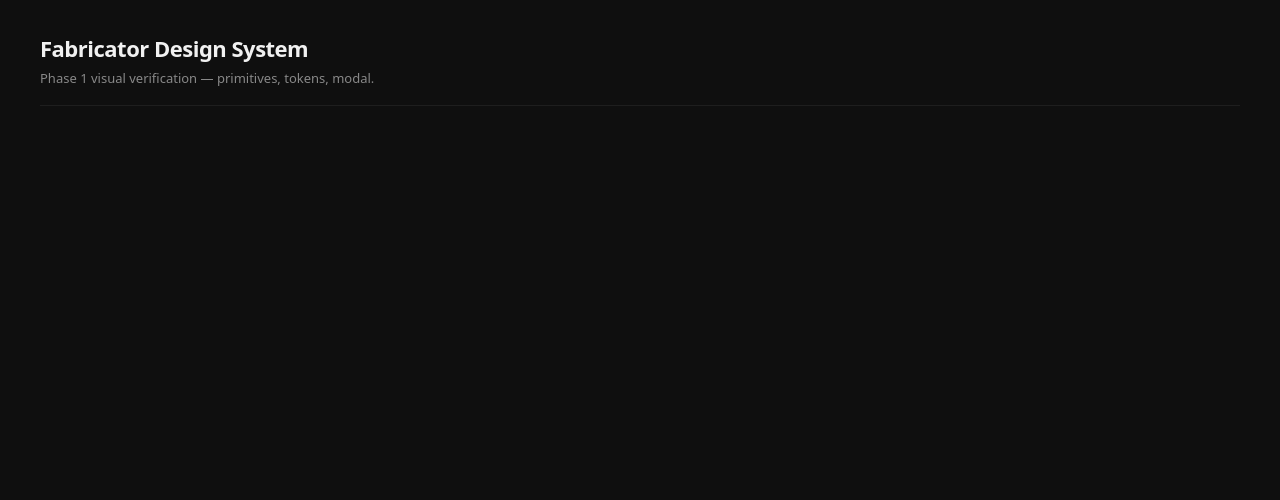
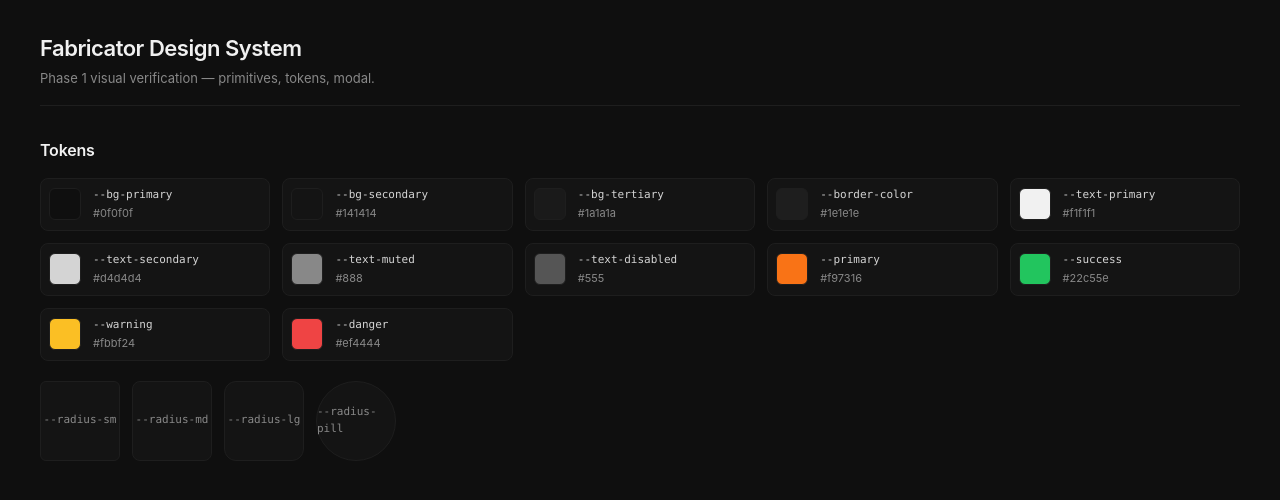
Before and after one commit to philderks/Fabricator, a Vue app in the folder frontend/: page /design-system in a window 1280 px wide. Shown: the top 500 px of the page. Built offline with nearby package versions, Linux system fonts and the light colour scheme.

Commit message:
feat(frontend): add spacing/radii/typography/shadow tokens + design-system tokens preview

```diff
--- a/frontend/src/assets/global.css
+++ b/frontend/src/assets/global.css
@@ -42,6 +42,39 @@ body {
   --primary-dark: #ea6d0e;
   --secondary: #1a1a1a;
   --secondary-hover: #252525;
+
+  /* Spacing scale (4px base) */
+  --space-1: 4px;
+  --space-2: 8px;
+  --space-3: 12px;
+  --space-4: 16px;
+  --space-5: 20px;
+  --space-6: 24px;
+  --space-8: 32px;
+  --space-10: 40px;
+
+  /* Radii */
+  --radius-sm: 6px;
+  --radius-md: 8px;
+  --radius-lg: 12px;
+  --radius-pill: 999px;
+
+  /* Typography */
+  --font-sans: 'DM Sans Variable', 'Inter', -apple-system, BlinkMacSystemFont, 'Segoe UI', sans-serif;
+  --font-mono: 'JetBrains Mono', 'SF Mono', Menlo, Consolas, monospace;
+  --text-xs: 11px;
+  --text-sm: 13px;
+  --text-base: 14px;
+  --text-md: 16px;
+  --text-lg: 20px;
+  --text-xl: 24px;
+  --leading-tight: 1.2;
+  --leading-normal: 1.5;
+
+  /* Shadows */
+  --shadow-sm: 0 1px 2px rgba(0, 0, 0, 0.3);
+  --shadow-md: 0 4px 12px rgba(0, 0, 0, 0.4);
+  --shadow-lg: 0 20px 60px rgba(0, 0, 0, 0.5);
 }
 
 /* Page Layout */
--- a/frontend/src/views/DesignSystem.vue
+++ b/frontend/src/views/DesignSystem.vue
@@ -1,4 +1,25 @@
 <script setup>
+const colorTokens = [
+  { name: '--bg-primary', value: '#0f0f0f' },
+  { name: '--bg-secondary', value: '#141414' },
+  { name: '--bg-tertiary', value: '#1a1a1a' },
+  { name: '--border-color', value: '#1e1e1e' },
+  { name: '--text-primary', value: '#f1f1f1' },
+  { name: '--text-secondary', value: '#d4d4d4' },
+  { name: '--text-muted', value: '#888' },
+  { name: '--text-disabled', value: '#555' },
+  { name: '--primary', value: '#f97316' },
+  { name: '--success', value: '#22c55e' },
+  { name: '--warning', value: '#fbbf24' },
+  { name: '--danger', value: '#ef4444' }
+]
+
+const radiusTokens = [
+  { name: '--radius-sm' },
+  { name: '--radius-md' },
+  { name: '--radius-lg' },
+  { name: '--radius-pill' }
+]
 </script>
 
 <template>
@@ -7,6 +28,23 @@
       <h1>Fabricator Design System</h1>
       <p>Phase 1 visual verification — primitives, tokens, modal.</p>
     </header>
+    <section class="ds-section">
+      <h2 class="ds-section-title">Tokens</h2>
+      <div class="ds-token-grid">
+        <div v-for="t in colorTokens" :key="t.name" class="ds-token">
+          <div class="ds-token-swatch" :style="{ background: `var(${t.name})` }"></div>
+          <div class="ds-token-meta">
+            <code>{{ t.name }}</code>
+            <span>{{ t.value }}</span>
+          </div>
+        </div>
+      </div>
+      <div class="ds-radii">
+        <div v-for="r in radiusTokens" :key="r.name" class="ds-radius-box" :style="{ borderRadius: `var(${r.name})` }">
+          <code>{{ r.name }}</code>
+        </div>
+      </div>
+    </section>
     <!-- Sections added by later tasks -->
   </div>
 </template>
@@ -38,4 +76,80 @@
   color: var(--text-muted);
   margin: 0;
 }
+
+.ds-section {
+  margin-bottom: var(--space-8);
+}
+
+.ds-section-title {
+  font-size: var(--text-md);
+  font-weight: 600;
+  color: var(--text-primary);
+  margin: 0 0 var(--space-4);
+  letter-spacing: -0.2px;
+}
+
+.ds-token-grid {
+  display: grid;
+  grid-template-columns: repeat(auto-fill, minmax(200px, 1fr));
+  gap: var(--space-3);
+  margin-bottom: var(--space-5);
+}
+
+.ds-token {
+  display: flex;
+  align-items: center;
+  gap: var(--space-3);
+  padding: var(--space-2);
+  background: var(--bg-secondary);
+  border: 1px solid var(--border-color);
+  border-radius: var(--radius-md);
+}
+
+.ds-token-swatch {
+  width: 32px;
+  height: 32px;
+  border-radius: var(--radius-sm);
+  border: 1px solid var(--border-color);
+  flex-shrink: 0;
+}
+
+.ds-token-meta {
+  display: flex;
+  flex-direction: column;
+  gap: 2px;
+  min-width: 0;
+}
+
+.ds-token-meta code {
+  font-size: var(--text-xs);
+  color: var(--text-secondary);
+  font-family: var(--font-mono);
+}
+
+.ds-token-meta span {
+  font-size: var(--text-xs);
+  color: var(--text-muted);
+}
+
+.ds-radii {
+  display: flex;
+  gap: var(--space-3);
+}
+
+.ds-radius-box {
+  width: 80px;
+  height: 80px;
+  background: var(--bg-secondary);
+  border: 1px solid var(--border-color);
+  display: flex;
+  align-items: center;
+  justify-content: center;
+}
+
+.ds-radius-box code {
+  font-size: var(--text-xs);
+  color: var(--text-muted);
+  font-family: var(--font-mono);
+}
 </style>
```
